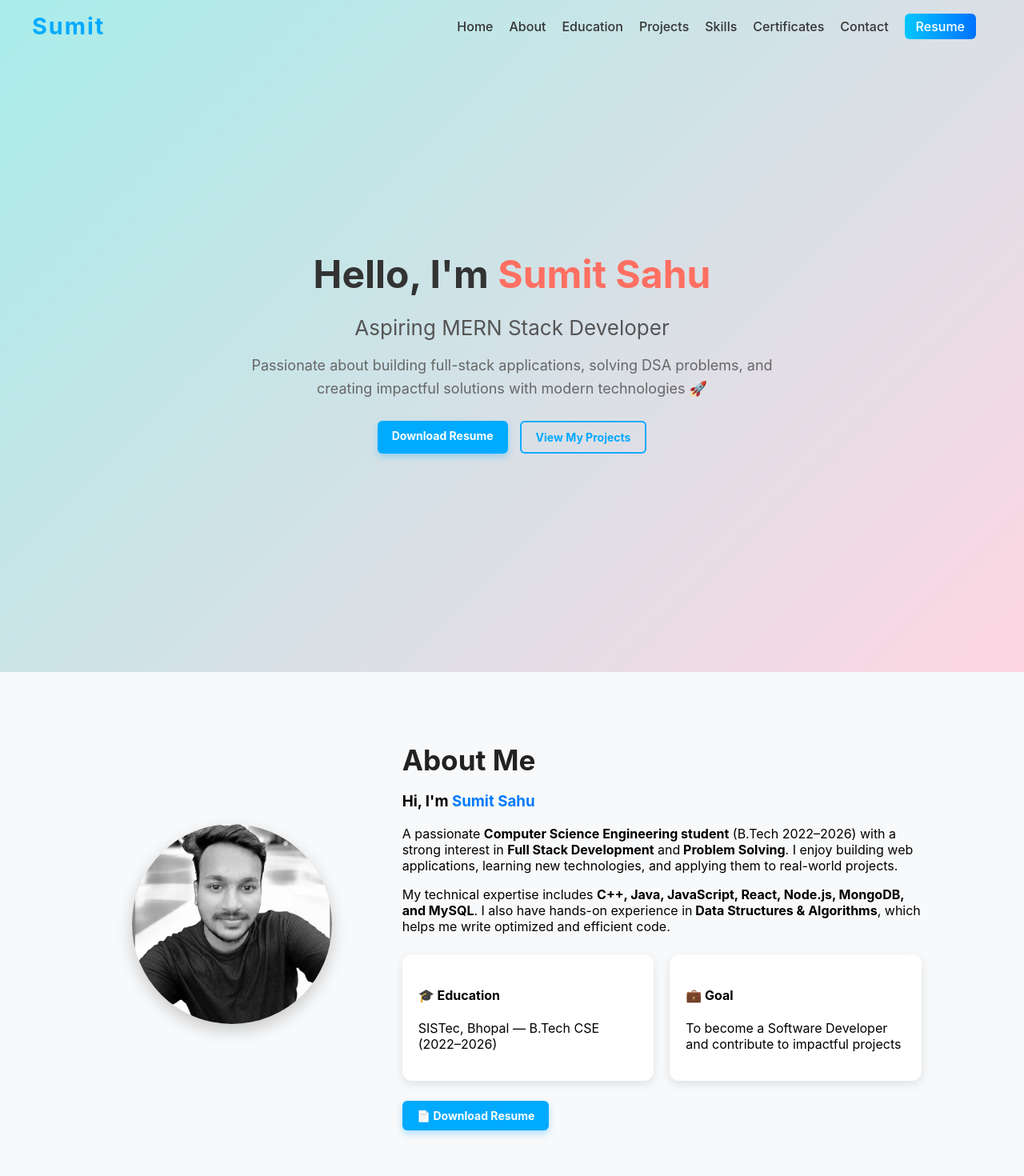
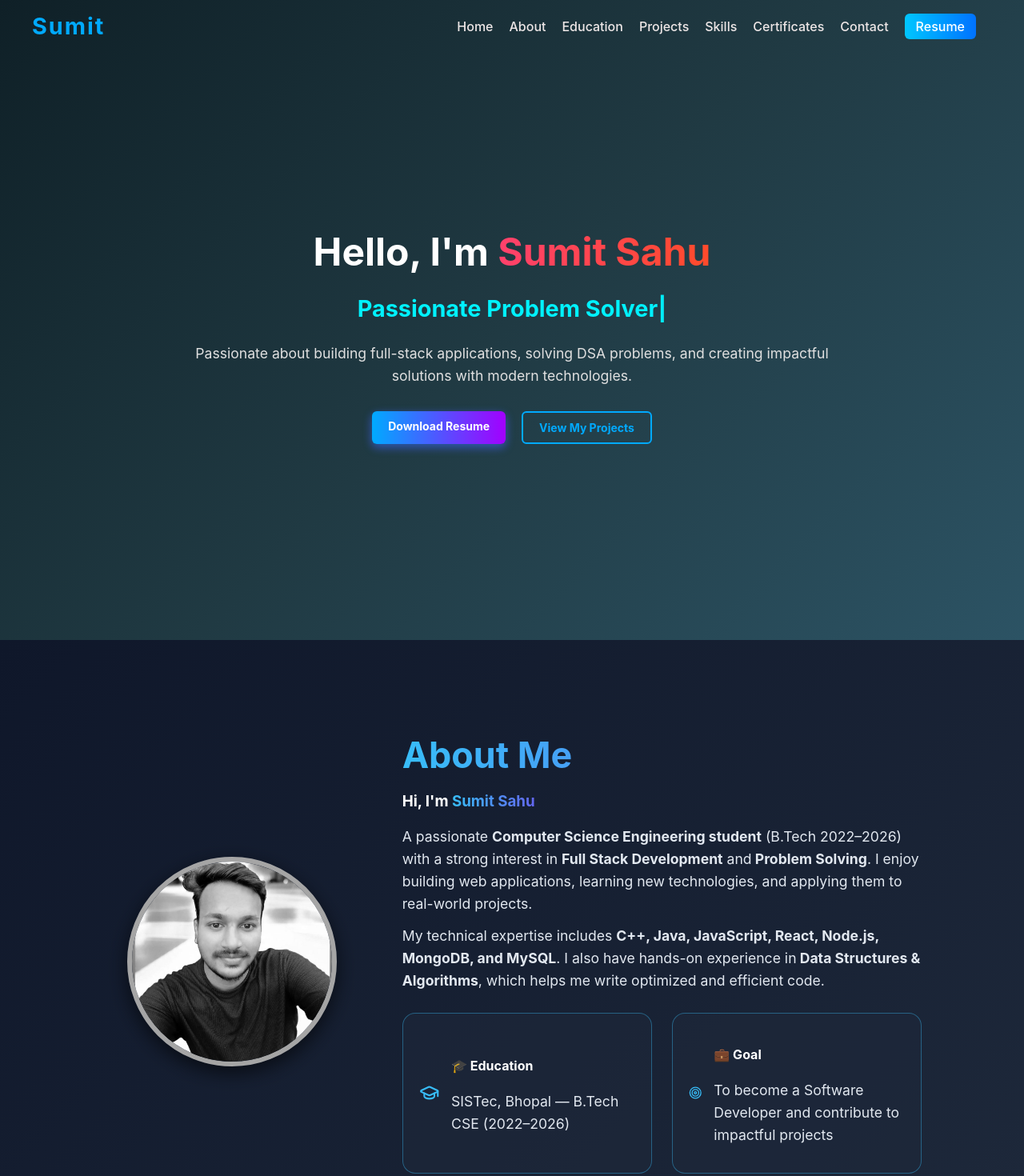
Before and after one commit to sumitsahu98/Portfolio, a React (Create React App) app: page / in a window 1280 px wide. Shown: the top 1470 px of the page at 80% size. Built offline with nearby package versions, Linux system fonts and the light colour scheme.

Commit message:
Updated Education section with light dark theme

```diff
--- a/src/components/About.css
+++ b/src/components/About.css
@@ -1,16 +1,18 @@
 .about {
-  padding: 60px 10%;
-  background: #f8f9fa;
+  padding: 80px 10%;
+  background: linear-gradient(135deg, #0f172a, #1e293b); /* dark blue gradient */
+  color: white;
+  display: flex;
+  justify-content: center;
 }
 
 .about-container {
   display: flex;
+  flex-wrap: wrap;
   align-items: center;
   gap: 50px;
-  flex-wrap: wrap;
 }
 
-/* Profile Image */
 .about-image {
   flex: 1;
   text-align: center;
@@ -20,80 +22,119 @@
   width: 250px;
   height: 250px;
   border-radius: 50%;
+  border: 6px solid #38bdf8;
   object-fit: cover;
   filter: grayscale(100%);
-  transition: all 0.4s ease-in-out;
-  box-shadow: 0 8px 20px rgba(0,0,0,0.2);
+  transition: all 0.6s ease;
+  box-shadow: 0px 8px 25px rgba(0, 0, 0, 0.6);
 }
 
 .profile-pic:hover {
   filter: grayscale(0%);
-  transform: scale(1.05);
+  transform: scale(1.08);
+  box-shadow: 0px 12px 30px rgba(56, 189, 248, 0.8);
 }
 
-/* Text */
 .about-text {
   flex: 2;
-  animation: fadeIn 1s ease forwards;
 }
 
 .about-heading {
-  font-size: 2.2rem;
+  font-size: 2.8rem;
+  font-weight: bold;
+  background: linear-gradient(90deg, #38bdf8, #6366f1);
+  -webkit-background-clip: text;
+  -webkit-text-fill-color: transparent;
   margin-bottom: 15px;
-  color: #222;
 }
 
 .highlight {
-  color: #007bff;
+  background: linear-gradient(90deg, #38bdf8, #6366f1);
+  -webkit-background-clip: text;
+  -webkit-text-fill-color: transparent;
+  font-weight: bold;
+}
+
+.about-text p {
+  margin: 12px 0;
+  font-size: 1.1rem;
+  line-height: 1.6;
+  color: #e2e8f0;
 }
 
 /* Info Cards */
 .about-info {
   display: flex;
-  gap: 20px;
+  gap: 25px;
   margin: 25px 0;
   flex-wrap: wrap;
 }
 
 .info-card {
   flex: 1;
-  background: white;
+  background: rgba(30, 41, 59, 0.6);
+  border-radius: 16px;
   padding: 20px;
-  border-radius: 12px;
-  box-shadow: 0 4px 12px rgba(0,0,0,0.1);
-  transition: all 0.3s ease-in-out;
+  display: flex;
+  gap: 15px;
+  align-items: center;
+  transition: all 0.5s ease;
+  border: 1px solid rgba(56, 189, 248, 0.4);
 }
 
 .info-card:hover {
-  transform: translateY(-5px);
-  box-shadow: 0 8px 20px rgba(0,0,0,0.2);
+  background: linear-gradient(135deg, #38bdf8, #6366f1);
+  color: white;
+  transform: translateY(-8px) scale(1.05);
+  box-shadow: 0px 10px 25px rgba(0,0,0,0.5);
+}
+
+.info-icon {
+  width: 40px;
+  height: 40px;
+  color: #38bdf8;
+  transition: all 0.5s ease;
+}
+
+.info-card:hover .info-icon {
+  color: white;
+  transform: rotate(15deg);
 }
 
 /* Button */
 .btn {
   display: inline-block;
-  padding: 12px 25px;
-  background: #007bff;
+  padding: 14px 28px;
+  border-radius: 50px;
+  background: linear-gradient(90deg, #38bdf8, #6366f1);
   color: white;
-  border-radius: 8px;
+  font-weight: bold;
   text-decoration: none;
-  transition: all 0.3s ease-in-out;
+  font-size: 1.1rem;
+  transition: all 0.4s ease;
 }
 
 .btn:hover {
-  background: #0056b3;
-  transform: scale(1.05);
+  transform: scale(1.1) translateY(-3px);
+  box-shadow: 0px 10px 20px rgba(56, 189, 248, 0.5);
 }
 
-/* Fade In Animations */
-@keyframes fadeIn {
-  from { opacity: 0; transform: translateY(20px); }
-  to { opacity: 1; transform: translateY(0); }
+/* Animations */
+.fade-in {
+  opacity: 0;
+  transform: translateY(30px);
+  animation: fadeInUp 1s ease forwards;
 }
 
-.fade-in { opacity: 0; animation: fadeIn 1s forwards; }
 .delay-1 { animation-delay: 0.3s; }
 .delay-2 { animation-delay: 0.6s; }
 .delay-3 { animation-delay: 0.9s; }
 .delay-4 { animation-delay: 1.2s; }
 .delay-5 { animation-delay: 1.5s; }
+
+@keyframes fadeInUp {
+  to {
+    opacity: 1;
+    transform: translateY(0);
+  }
+}
--- a/src/components/About.js
+++ b/src/components/About.js
@@ -1,6 +1,7 @@
 import React from "react";
 import "./About.css";
-import profilePic from "../assets/profile.jpg"; // replace with your image
+import profilePic from "../assets/profile.jpg";
+import { GraduationCap, Target } from "lucide-react"; // icons
 
 function About() {
   return (
@@ -36,12 +37,18 @@ function About() {
           {/* Info Cards */}
           <div className="about-info fade-in delay-4">
             <div className="info-card">
-              <h4>🎓 Education</h4>
-              <p>SISTec, Bhopal — B.Tech CSE (2022–2026)</p>
+              <GraduationCap className="info-icon" />
+              <div>
+                <h4>🎓 Education</h4>
+                <p>SISTec, Bhopal — B.Tech CSE (2022–2026)</p>
+              </div>
             </div>
             <div className="info-card">
-              <h4>💼 Goal</h4>
-              <p>To become a Software Developer and contribute to impactful projects</p>
+              <Target className="info-icon" />
+              <div>
+                <h4>💼 Goal</h4>
+                <p>To become a Software Developer and contribute to impactful projects</p>
+              </div>
             </div>
           </div>
 
--- a/src/components/Hero.css
+++ b/src/components/Hero.css
@@ -1,73 +1,97 @@
 .hero {
+  position: relative;
   height: 100vh;
   display: flex;
   justify-content: center;
   align-items: center;
   text-align: center;
-  background: linear-gradient(135deg, #a8edea, #fed6e3); /* light gradient */
-  color: #333;
+  background: linear-gradient(135deg, #0f2027, #203a43, #2c5364); /* Dark gradient theme */
+  color: white;
+  overflow: hidden;
+}
+
+.hero-overlay {
+  position: absolute;
+  top: 0;
+  left: 0;
+  width: 100%;
+  height: 100%;
+  background: radial-gradient(circle, rgba(255,255,255,0.05), transparent 70%);
+  z-index: 0;
+  animation: pulse 6s infinite;
+}
+
+@keyframes pulse {
+  0% { opacity: 0.4; }
+  50% { opacity: 0.8; }
+  100% { opacity: 0.4; }
+}
+
+.hero-content {
+  position: relative;
+  z-index: 1;
+  max-width: 800px;
   padding: 20px;
 }
 
-.hero-content {
-  max-width: 700px;
-}
-
 .hero h1 {
-  font-size: 48px;
-  margin-bottom: 15px;
+  font-size: 3rem;
+  margin-bottom: 10px;
 }
 
 .hero h1 .highlight {
-  color: #ff6f61; /* soft accent color */
+  background: linear-gradient(90deg, #ff416c, #ff4b2b);
+  -webkit-background-clip: text;
+  -webkit-text-fill-color: transparent;
+  font-weight: bold;
 }
 
 .hero h2 {
-  font-size: 26px;
-  margin-bottom: 15px;
-  font-weight: 400;
-  color: #555;
+  font-size: 1.8rem;
+  margin-bottom: 20px;
+  color: #00f2fe;
+  min-height: 40px;
 }
 
 .hero p {
-  font-size: 18px;
-  color: #666;
-  margin-bottom: 25px;
+  font-size: 1.1rem;
+  margin-bottom: 30px;
   line-height: 1.6;
+  color: #e0e0e0;
 }
 
 .hero-buttons {
   display: flex;
-  gap: 15px;
   justify-content: center;
-  flex-wrap: wrap;
+  gap: 20px;
 }
 
 .btn {
-  background: #ff6f61;
+  background: linear-gradient(90deg, #ff416c, #ff4b2b);
   color: white;
-  padding: 12px 20px;
-  border-radius: 5px;
+  padding: 12px 25px;
+  border-radius: 30px;
+  font-weight: bold;
   text-decoration: none;
-  font-weight: bold;
-  transition: 0.3s;
+  transition: transform 0.3s ease, box-shadow 0.3s ease;
 }
 
 .btn:hover {
-  background: #ff4c3b;
+  transform: translateY(-3px);
+  box-shadow: 0 8px 20px rgba(255, 65, 108, 0.4);
 }
 
 .btn-outline {
-  border: 2px solid #ff6f61;
-  color: #ff6f61;
-  padding: 10px 18px;
-  border-radius: 5px;
+  border: 2px solid #00f2fe;
+  color: #00f2fe;
+  padding: 12px 25px;
+  border-radius: 30px;
+  font-weight: bold;
   text-decoration: none;
-  font-weight: bold;
-  transition: 0.3s;
+  transition: all 0.3s ease;
 }
 
 .btn-outline:hover {
-  background: #ff6f61;
-  color: white;
+  background: #83e6eb;
+  color: #111;
 }
--- a/src/components/Hero.js
+++ b/src/components/Hero.js
@@ -1,4 +1,5 @@
 import React from "react";
+import { ReactTyped } from "react-typed";
 import "./Hero.css";
 
 function Hero() {
@@ -6,11 +7,25 @@ function Hero() {
     <section id="home" className="hero">
       <div className="hero-content">
         <h1>Hello, I'm <span className="highlight">Sumit Sahu</span></h1>
-        <h2>Aspiring MERN Stack Developer</h2>
+
+        <h2>
+          <ReactTyped
+            strings={[
+              "Aspiring MERN Stack Developer",
+              "Passionate Problem Solver",
+              "Full-Stack Learner 🚀"
+            ]}
+            typeSpeed={60}
+            backSpeed={40}
+            loop
+          />
+        </h2>
+
         <p>
           Passionate about building full-stack applications, solving DSA problems,
-          and creating impactful solutions with modern technologies 🚀
+          and creating impactful solutions with modern technologies.
         </p>
+
         <div className="hero-buttons">
           <a href="/resume.pdf" className="btn" target="_blank" rel="noopener noreferrer">
             Download Resume
--- a/src/components/Navbar.css
+++ b/src/components/Navbar.css
@@ -15,7 +15,7 @@
 
 /* Sticky background on scroll */
 .navbar.scrolled {
-  background: rgba(255, 255, 255, 0.95); /* Light transparent */
+  background: rgba(41, 40, 40, 0.95); /* Light transparent */
   box-shadow: 0 4px 12px rgba(0, 0, 0, 0.1);
   backdrop-filter: blur(8px);
 }
@@ -47,7 +47,7 @@
 
 .nav-links a {
   text-decoration: none;
-  color: #333; /* Dark text for light theme */
+  color: #eee7e7; /* Dark text for light theme */
   font-size: 1rem;
   font-weight: 500;
   transition: color 0.3s ease;
--- a/src/components/Projects.css
+++ b/src/components/Projects.css
@@ -1,29 +1,61 @@
 .projects {
   padding: 100px 20px;
-  background: #fff;
+  background: linear-gradient(135deg, #0a0a0a, #141e30, #243b55); /* Black + Blue-Purple mix */
   text-align: center;
+  color: #f1f1f1;
+  position: relative;
+  overflow: hidden;
+}
+
+/* Animated glowing overlay */
+.projects::before {
+  content: "";
+  position: absolute;
+  top: -50%;
+  left: -50%;
+  width: 200%;
+  height: 200%;
+  background: radial-gradient(circle, rgba(0,170,255,0.15), rgba(162,0,255,0.1), transparent 70%);
+  animation: floatingBg 15s linear infinite;
+  z-index: 0;
+}
+
+@keyframes floatingBg {
+  0% { transform: translate(0, 0) rotate(0deg); }
+  50% { transform: translate(60px, 60px) rotate(180deg); }
+  100% { transform: translate(0, 0) rotate(360deg); }
 }
 
 .projects-container {
   max-width: 1100px;
   margin: auto;
+  position: relative;
+  z-index: 1;
 }
 
 .projects h2 {
-  font-size: 32px;
+  font-size: 36px;
   margin-bottom: 40px;
   color: #00aaff;
   position: relative;
+  text-transform: uppercase;
+  letter-spacing: 2px;
 }
 
 .projects h2::after {
   content: "";
   display: block;
-  width: 70px;
+  width: 80px;
   height: 3px;
-  background: #00aaff;
+  background: linear-gradient(90deg, #00aaff, #a200ff); /* Blue → Purple line */
   margin: 10px auto 0;
   border-radius: 2px;
+  animation: pulseLine 2s infinite alternate;
+}
+
+@keyframes pulseLine {
+  from { width: 50px; opacity: 0.6; }
+  to { width: 120px; opacity: 1; }
 }
 
 .project-grid {
@@ -33,36 +65,48 @@
 }
 
 .project-card {
-  background: #f9f9f9;
+  background: rgba(255, 255, 255, 0.05);
   padding: 25px;
-  border-radius: 12px;
-  box-shadow: 0px 4px 10px rgba(0,0,0,0.1);
-  transition: transform 0.4s ease, box-shadow 0.4s ease;
+  border-radius: 16px;
+  box-shadow: 0px 4px 20px rgba(0,0,0,0.6);
+  transition: transform 0.4s ease, box-shadow 0.4s ease, background 0.6s ease;
   cursor: pointer;
   overflow: hidden;
   position: relative;
+  backdrop-filter: blur(6px);
 }
 
 .project-card:hover {
-  transform: translateY(-10px) scale(1.03);
-  box-shadow: 0px 8px 20px rgba(0,0,0,0.2);
+  transform: translateY(-12px) scale(1.05);
+  box-shadow: 0px 12px 30px rgba(0, 170, 255, 0.4), 0px 12px 30px rgba(162, 0, 255, 0.4);
+  background: linear-gradient(135deg, rgba(0,170,255,0.15), rgba(162,0,255,0.15));
 }
 
 .project-content h3 {
-  font-size: 20px;
+  font-size: 22px;
   margin-bottom: 10px;
-  color: #0077cc;
+  color: #00aaff;
+  transition: color 0.3s ease;
+}
+
+.project-card:hover h3 {
+  color: #a200ff; /* shifts to purple on hover */
 }
 
 .project-content p {
   font-size: 15px;
-  color: #444;
+  color: #ccc;
   margin-bottom: 10px;
+  transition: opacity 0.3s ease;
+}
+
+.project-card:hover p {
+  opacity: 0.95;
 }
 
 .project-content .tech {
   font-size: 14px;
-  color: #666;
+  color: #aaa;
   margin-bottom: 15px;
 }
 
@@ -71,12 +115,13 @@
   display: flex;
   gap: 12px;
   flex-wrap: wrap;
+  justify-content: center;
 }
 
 .btn,
 .btn-outline {
   display: inline-block;
-  padding: 10px 18px;
+  padding: 10px 20px;
   border-radius: 6px;
   font-size: 14px;
   font-weight: bold;
@@ -85,15 +130,15 @@
 }
 
 .btn {
-  background: #00aaff;
+  background: linear-gradient(90deg, #00aaff, #a200ff);
   color: white;
-  box-shadow: 0 4px 8px rgba(0, 170, 255, 0.3);
+  box-shadow: 0 4px 12px rgba(0, 170, 255, 0.4), 0 4px 12px rgba(162, 0, 255, 0.3);
 }
 
 .btn:hover {
-  background: #0077cc;
-  transform: scale(1.05);
-  box-shadow: 0 6px 12px rgba(0, 170, 255, 0.5);
+  background: linear-gradient(90deg, #0077cc, #7a00cc);
+  transform: scale(1.08);
+  box-shadow: 0 6px 16px rgba(0, 170, 255, 0.6), 0 6px 16px rgba(162, 0, 255, 0.5);
 }
 
 .btn-outline {
@@ -103,7 +148,8 @@
 }
 
 .btn-outline:hover {
-  background: #00aaff;
+  background: linear-gradient(90deg, #00aaff, #a200ff);
   color: white;
-  transform: scale(1.05);
+  transform: scale(1.08);
+  box-shadow: 0 6px 16px rgba(0, 170, 255, 0.5), 0 6px 16px rgba(162, 0, 255, 0.5);
 }
```
Also changed, not shown: package.json (+6 -1 lines), src/components/ParticlesBackground.js (added, +40 -0 lines), src/components/Projects.js (+13 -5 lines), src/components/Skills.css (+72 -24 lines), 1 other file (tests, documents, lock files or other folders).
